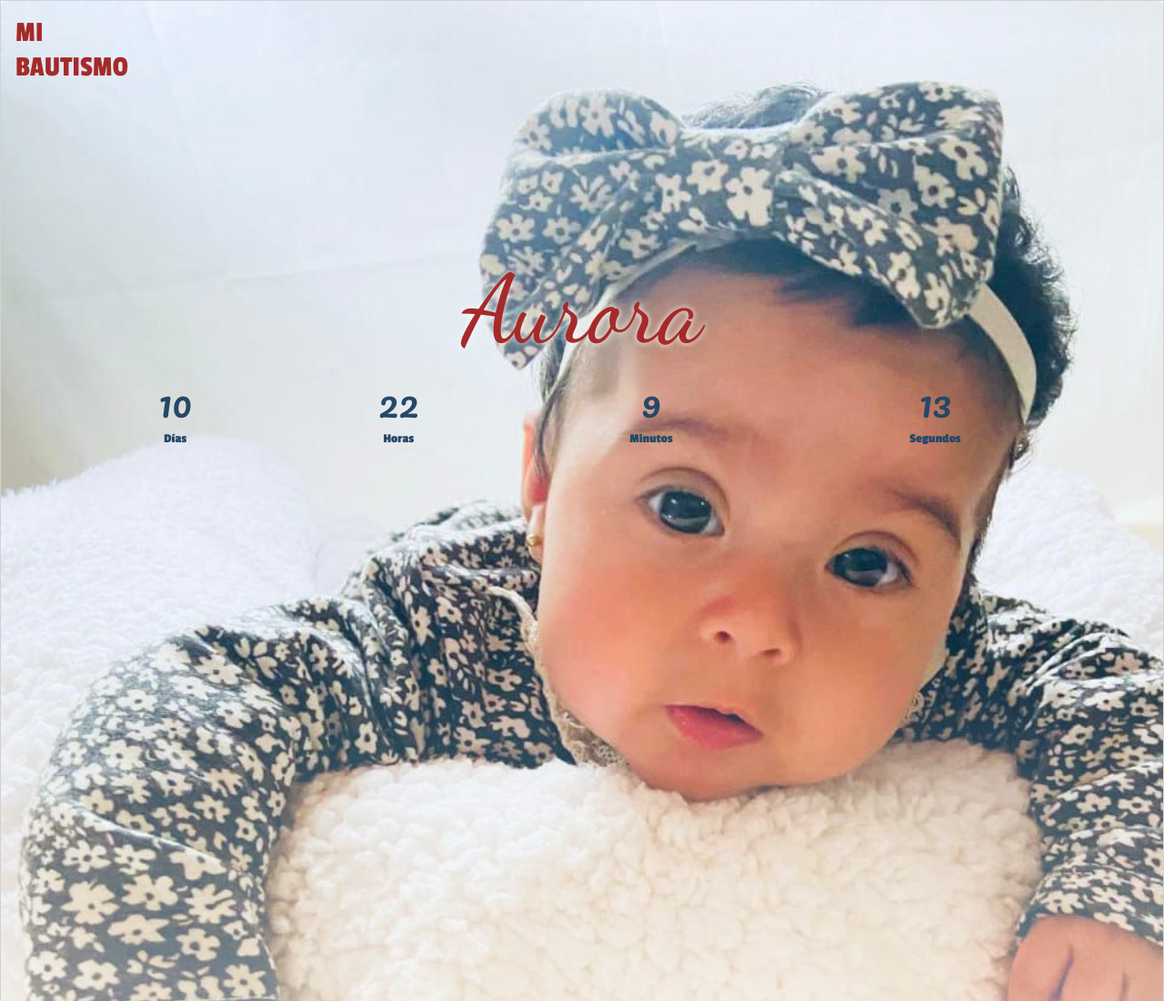
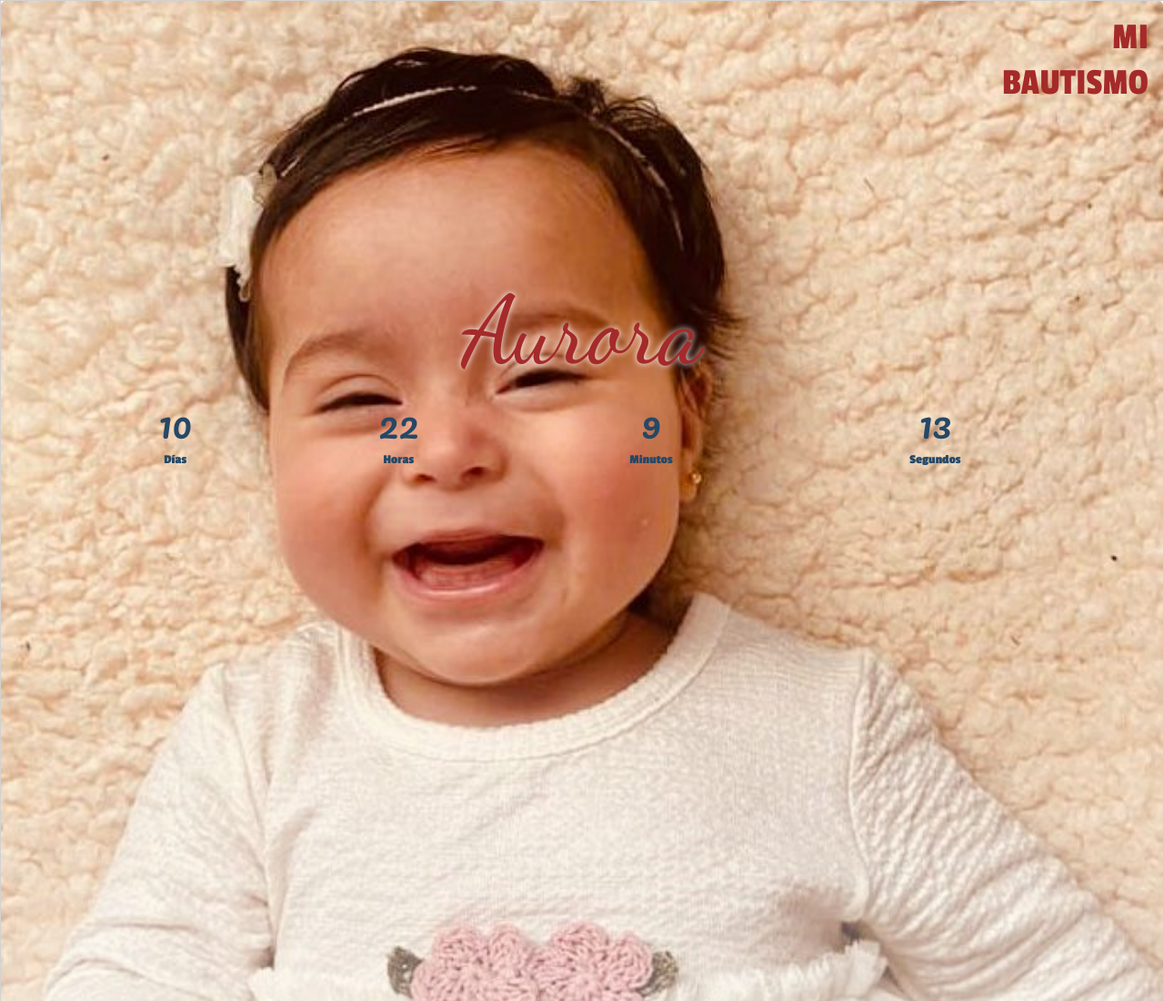
Before and after one commit to martinsosa5/Bautismo-aurora, a plain HTML site: page index.html in a window 1280 px wide. Shown: the top 1100 px of the page at 91% size. Drawn offline with nearby package versions, Linux system fonts and the light colour scheme; a web font is replaced by a local one.

Commit message:
cambie la imagen principal

```diff
--- a/css/principal.css
+++ b/css/principal.css
@@ -18,19 +18,17 @@
         color: brown;
         font-size: 6.5rem;
         text-shadow: 0px 0px 7px rgb(255, 255, 255);
-
-
 }
 .titulo_1 {
     display: flex;
-    justify-content: start; /* Centra horizontalmente */
+    justify-content: end; /* Centra horizontalmente */
     align-items: flex-end;   /* Coloca el h1 en la parte inferior */
 }
 
 .titulo_1 h3{
     font-family: var(--tipografiaPassion-One);
     color: var(--colorPrimario);
-    font-size: 2rem;
+    font-size: 2.6rem;
 }
 
 
--- a/index.html
+++ b/index.html
@@ -18,11 +18,11 @@
 
     <section class="contenedor-principal">
         <div class="card card_container">
-            <img src="/img/01.jpeg" class="card-img" alt="foto">
+            <img src="/img/galeria-fotos/04.jpeg" class="card-img" alt="foto">
             <div class="card-img-overlay gradient-overlay">
                 <div class="d-flex flex-column">
                    <div class="titulo_1">
-                    <h3 class="">MI <br>BAUTISMO</h3>
+                    <h3 class="text-end">MI <br>BAUTISMO</h3>
                    </div>
                     <div  class="titulo_2">
                         <h1>Aurora</h1>
```
